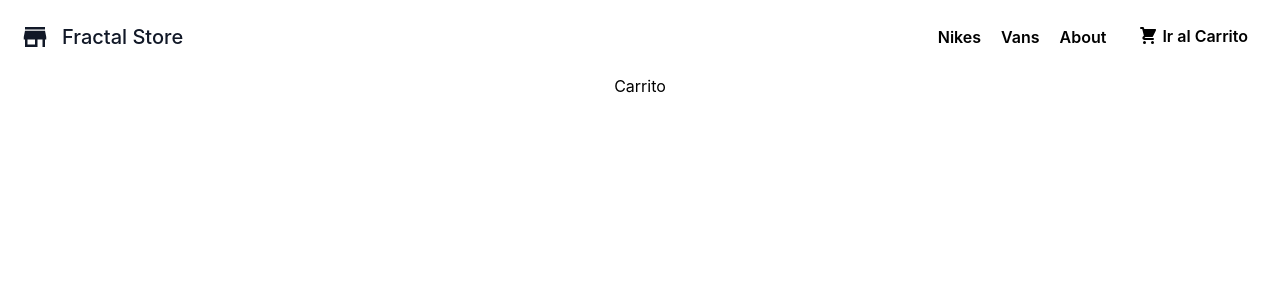
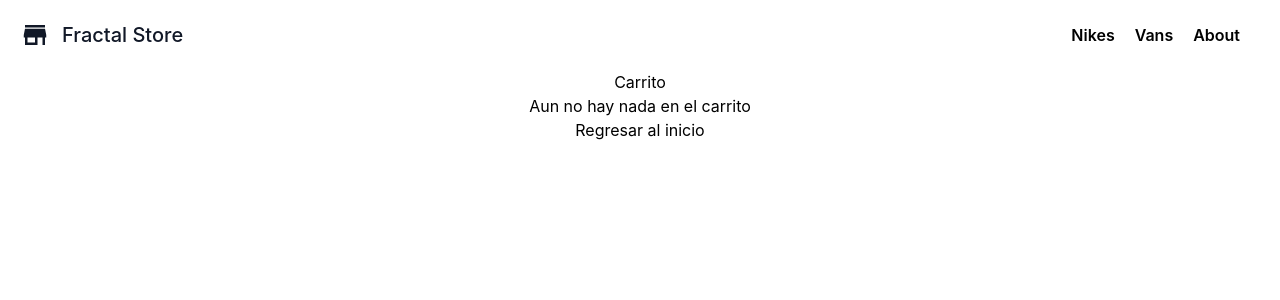
Before and after one commit to PiedraQV/react-start, a React (Create React App) app: page /Pages/CartPage in a window 1280 px wide. Shown: the top 300 px of the page. Built offline with nearby package versions, Linux system fonts and the light colour scheme.

Commit message:
Desafío-Cart-View

```diff
--- a/src/App.js
+++ b/src/App.js
@@ -3,7 +3,9 @@ import AppRouter from './routes/AppRouter';
 
 function App() {
   return (
-    <AppRouter/>
+    <div className="App">
+      <AppRouter/>
+    </div>
   );
 }
 
--- a/src/Pages/CartPage.jsx
+++ b/src/Pages/CartPage.jsx
@@ -1,6 +1,28 @@
+import { Link } from "react-router-dom";
+import Cart from "../components/Cart";
+import { useCartContext } from '../components/CartContext'
+
+
 const CartPage = () => {
+    const { cart } = useCartContext();
+
     return(
+        <div>
         <h1>Carrito</h1>
+        {
+        cart == 0 ?
+        (
+        <div>
+         <h1>Aun no hay nada en el carrito</h1>
+         <Link to={'/'}>
+         <button>Regresar al inicio</button>
+         </Link>
+        </div>
+        ) :
+        (<Cart/>)
+      }
+        </div>
+
     )
 }
 export default CartPage;
--- /dev/null
+++ b/src/components/CarPaymentEdit.js
@@ -0,0 +1,24 @@
+import React from 'react'
+import { Link } from 'react-router-dom';
+import { useCartContext } from './CartContext'
+
+function CarPaymentEdit() {
+    const { totalPrice } = useCartContext();
+
+ return (
+           <section>
+           <div>
+             <p>Total a pagar $ <b>{totalPrice()}</b></p>
+            <Link to={'/'}>
+            <button>Seguir Comprando</button>
+            </Link> <br/>
+            <Link to={'/'}>
+            </Link><br/>
+            <button>Pagar</button>
+            </div>
+           </section>
+      );
+
+  }
+
+export default CarPaymentEdit;
--- /dev/null
+++ b/src/components/Cart.js
@@ -0,0 +1,36 @@
+import React from 'react'
+import CarPaymentEdit from './CarPaymentEdit';
+import { useCartContext } from './CartContext'
+
+function Cart() {
+    const { cart, deleteCart } = useCartContext();
+
+ return (
+        <div>
+          {
+           cart.map((product) =>
+         (
+           <section>
+           <div key={product.id}>
+           <div>
+             <img src={product.pictureUrl} alt={product.modelo} />
+            <h1>{product.modelo}</h1>
+            <p>Precio unitario{product.precio}</p>
+            <p>Cantidad de productos <b>{product.cantidad}</b></p><br/>
+            <p>Total {product.precio * product.cantidad}</p><br/>
+            <button onClick={ () => deleteCart (product) }>Eliminar producto</button><br/>
+           </div>
+           </div>
+           </section>
+         )
+        )}
+        <br/>
+        <br/>
+        <CarPaymentEdit/>
+        </div>
+
+      );
+
+  }
+
+export default Cart;
--- a/src/components/CartContext.js
+++ b/src/components/CartContext.js
@@ -9,6 +9,7 @@ const CartContextProvider = ({ children }) => {
 
   function addToCart(producto, cantidad) {
     console.log({ producto, cantidad });
+
     if (isInCart(producto.id)) {
       return setCart(
         cart.map((product) =>
@@ -34,14 +35,34 @@ const CartContextProvider = ({ children }) => {
     const deleteProduct = newCart.filter((prod)=>prod.id !== producto.id)
     setCart(deleteProduct)
 }
-const deleteProduct=()=>setCart ([0])
+const deleteProduct=()=>setCart ([0]);
+
+function totalPrice(){
+  let total = 0;
+  cart.forEach((element)=>{
+    total = total + element.precio * element.cantidad;
+  });
+  return total;
+  }
+
+  function totalProdcuts(){
+    let total = 0;
+    cart.forEach((element)=>{
+      total = total + element.cantidad;
+    });
+    return total;
+    }
 
   return (
     <CartContext.Provider
       value={{
+        cart,
         addToCart,
         deleteCart,
         deleteProduct,
+        totalPrice,
+        isInCart,
+        totalProdcuts,
       }}
     >
       {children}
--- a/src/components/CartWidget.js
+++ b/src/components/CartWidget.js
@@ -1,12 +1,32 @@
 import { Link } from "react-router-dom";
+import { useCartContext } from './CartContext'
+
+
 const CartWidget = () =>{
+    const { cart, totalProdcuts } = useCartContext();
     return(
-    <Link to={"Pages/CartPage"} ><button class="text-black font-semibold inline-flex items-center py-1 px-3 focus:outline-none hover:bg-gray-200 rounded text-base mt-4 md:mt-0">
-        <svg xmlns="http://www.w3.org/2000/svg" class="h-6 w-6 pr-1" viewBox="0 0 20 20" fill="currentColor">
-        <path d="M3 1a1 1 0 000 2h1.22l.305 1.222a.997.997 0 00.01.042l1.358 5.43-.893.892C3.74 11.846 4.632 14 6.414 14H15a1 1 0 000-2H6.414l1-1H14a1 1 0 00.894-.553l3-6A1 1 0 0017 3H6.28l-.31-1.243A1 1 0 005 1H3zM16 16.5a1.5 1.5 0 11-3 0 1.5 1.5 0 013 0zM6.5 18a1.5 1.5 0 100-3 1.5 1.5 0 000 3z" />
-        </svg>
-        Ir al Carrito
-    </button></Link>
+        <div>
+
+             {
+            cart == 0 ?
+            (
+           console.log('carrito')
+            ) :
+            (
+            <Link to={"Pages/CartPage"} >
+             <button class="text-black font-semibold inline-flex items-center py-1 px-3 focus:outline-none hover:bg-gray-200 rounded text-base mt-4 md:mt-0">
+                 <svg xmlns="http://www.w3.org/2000/svg" class="h-6 w-6 pr-1" viewBox="0 0 20 20" fill="currentColor">
+                 <path d="M3 1a1 1 0 000 2h1.22l.305 1.222a.997.997 0 00.01.042l1.358 5.43-.893.892C3.74 11.846 4.632 14 6.414 14H15a1 1 0 000-2H6.414l1-1H14a1 1 0 00.894-.553l3-6A1 1 0 0017 3H6.28l-.31-1.243A1 1 0 005 1H3zM16 16.5a1.5 1.5 0 11-3 0 1.5 1.5 0 013 0zM6.5 18a1.5 1.5 0 100-3 1.5 1.5 0 000 3z" />
+                 </svg>
+                 Ir al Carrito<b><p>{totalProdcuts()}</p> </b>
+             </button>
+             </Link>
+          )
+          }
+        </div>
+
+
+
     )
 }
 
--- a/src/components/ItemCount.js
+++ b/src/components/ItemCount.js
@@ -1,6 +1,6 @@
 import React, { useState } from 'react';
 
-const ItemCount = ({ initial, exist, onAdd, deleteE}) => {
+const ItemCount = ({ initial, exist, onAdd}) => {
   const [count, setCount] = useState(initial);
 
   const handleSubstract = () => {
@@ -22,7 +22,6 @@ const ItemCount = ({ initial, exist, onAdd, deleteE}) => {
         <button className='m-5 bg-indigo-900 hover:bg-indigo-300 text-stone-50 py-2 px-5 focus:outline-none hover:bg-gray-200 rounded text-base mt-4 md:mt-0' onClick={handleAdd}>+</button>
       </div>
       <button className="m-20 bg-indigo-900 hover:bg-indigo-300 text-stone-50 py-2 px-5 focus:outline-none hover:bg-gray-200 rounded text-base mt-4 md:mt-0" onClick={() => onAdd(count)}>Agregar al carrito</button>
-      <button onClick={ () => deleteE (onAdd) }>Borrar todo</button>
     </div>
   );
 };
```
